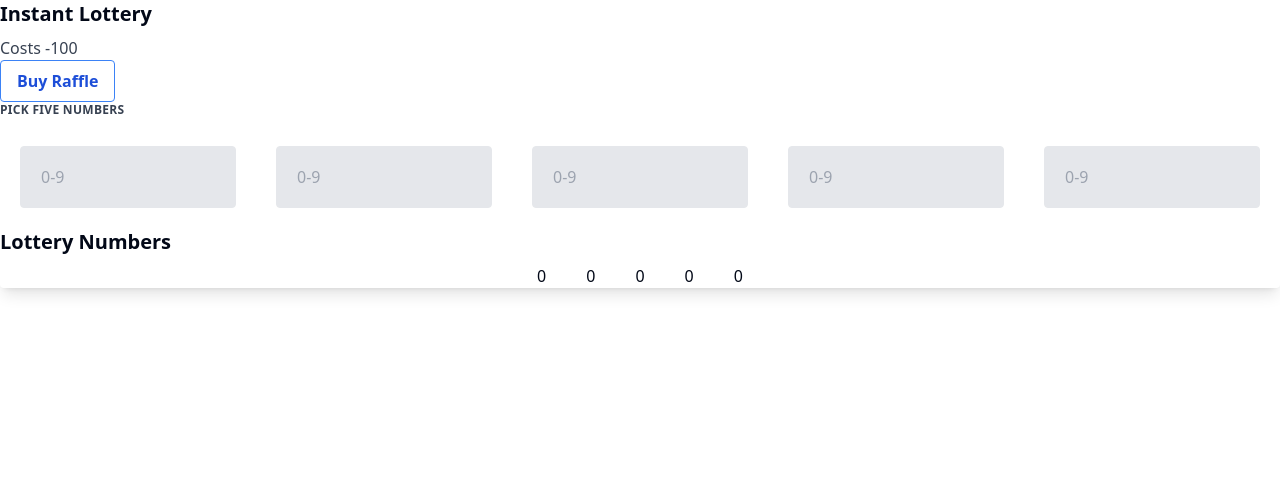
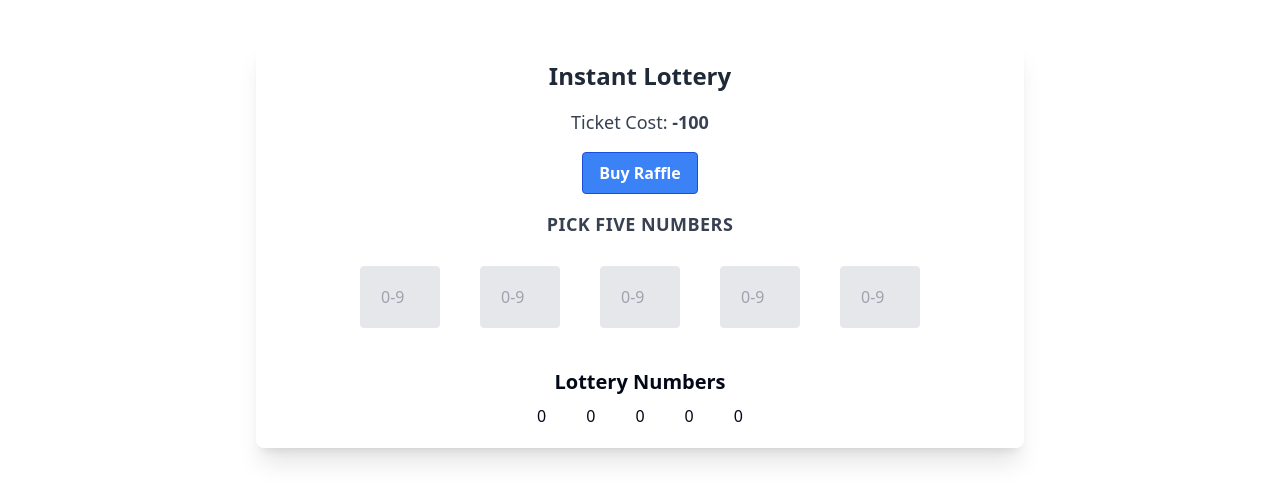
Before and after one commit to zolinthecow/hackwithapro, a Next.js app: page /RedeemRaffle in a window 1280 px wide. Shown: the top 502 px of the page. Built offline with nearby package versions, Linux system fonts and the light colour scheme; no server answers; the database is empty.

Commit message:
style raffly thing

```diff
--- a/app/RedeemRaffle/page.tsx
+++ b/app/RedeemRaffle/page.tsx
@@ -20,15 +20,17 @@ function RaffleGame({setInputOne, setInputTwo, setInputThree, setInputFour, setI
     }
 
     return <div className="w-full">
-        <label className="block uppercase tracking-wide text-gray-700 text-xs font-bold mb-2" for="grid-zip">
+        <label className="block text-center uppercase tracking-wide text-gray-700 text-lg font-extrabold mt-4 mb-2" for="grid-zip">
             Pick Five Numbers
         </label>
+
+
         <div className="w-full flex flex-row justify-center">
-            <input onChange={(event) => handleInputChangeOne(event)} className="appearance-none block w-full bg-gray-200 text-gray-700 border border-gray-200 rounded p-5 m-5 leading-tight focus:outline-none focus:bg-white focus:border-gray-500" id="grid-zip" type="text" placeholder="0-9"></input>
-            <input onChange={(event) => handleInputChangeOne(event)} className="appearance-none block w-full bg-gray-200 text-gray-700 border border-gray-200 rounded p-5 m-5 leading-tight focus:outline-none focus:bg-white focus:border-gray-500" id="grid-zip" type="text" placeholder="0-9"></input>
-            <input onChange={(event) => handleInputChangeOne(event)} className="appearance-none block w-full bg-gray-200 text-gray-700 border border-gray-200 rounded p-5 m-5 leading-tight focus:outline-none focus:bg-white focus:border-gray-500" id="grid-zip" type="text" placeholder="0-9"></input>
-            <input onChange={(event) => handleInputChangeOne(event)} className="appearance-none block w-full bg-gray-200 text-gray-700 border border-gray-200 rounded p-5 m-5 leading-tight focus:outline-none focus:bg-white focus:border-gray-500" id="grid-zip" type="text" placeholder="0-9"></input>
-            <input onChange={(event) => handleInputChangeOne(event)} className="appearance-none block w-full bg-gray-200 text-gray-700 border border-gray-200 rounded p-5 m-5 leading-tight focus:outline-none focus:bg-white focus:border-gray-500" id="grid-zip" type="text" placeholder="0-9"></input>
+            <input onChange={(event) => handleInputChangeOne(event)} className="appearance-none block w-20 bg-gray-200 text-gray-700 border border-gray-200 rounded p-5 m-5 leading-tight focus:outline-none focus:bg-white focus:border-gray-500" id="grid-zip" type="text" placeholder="0-9"></input>
+            <input onChange={(event) => handleInputChangeOne(event)} className="appearance-none block w-20 bg-gray-200 text-gray-700 border border-gray-200 rounded p-5 m-5 leading-tight focus:outline-none focus:bg-white focus:border-gray-500" id="grid-zip" type="text" placeholder="0-9"></input>
+            <input onChange={(event) => handleInputChangeOne(event)} className="appearance-none block w-20 bg-gray-200 text-gray-700 border border-gray-200 rounded p-5 m-5 leading-tight focus:outline-none focus:bg-white focus:border-gray-500" id="grid-zip" type="text" placeholder="0-9"></input>
+            <input onChange={(event) => handleInputChangeOne(event)} className="appearance-none block w-20 bg-gray-200 text-gray-700 border border-gray-200 rounded p-5 m-5 leading-tight focus:outline-none focus:bg-white focus:border-gray-500" id="grid-zip" type="text" placeholder="0-9"></input>
+            <input onChange={(event) => handleInputChangeOne(event)} className="appearance-none block w-20 bg-gray-200 text-gray-700 border border-gray-200 rounded p-5 m-5 leading-tight focus:outline-none focus:bg-white focus:border-gray-500" id="grid-zip" type="text" placeholder="0-9"></input>
         </div>
     </div>
 }
@@ -36,7 +38,7 @@ function RaffleGame({setInputOne, setInputTwo, setInputThree, setInputFour, setI
 function LotteryView({randomOne, randomTwo, randomThree, randomFour, randomFive }: {randomOne: number; randomTwo: number, randomThree: number; randomFour: number; randomFive: number; }) {
     return (
         <div>
-            <p className="font-bold text-xl mb-2">Lottery Numbers</p>
+            <p className="font-bold text-xl mb-2 text-center">Lottery Numbers</p>
             <div className="w-full flex flex-row justify-center">
                 <div className="mx-5">{randomOne}</div>
                 <div className="mx-5">{randomTwo}</div>
@@ -104,22 +106,29 @@ function RaffleCard({cost}: {cost: number }) {
     }
 
     return (
-        <div className="w-full rounded overflow-hidden shadow-lg">
-            <div className="w-full">
-                <div className="font-bold text-xl mb-2">Instant Lottery</div>
-                <p className="text-gray-700 text-base">
-                    Costs {cost}
+        <div className="w-full rounded-lg overflow-hidden shadow-xl p-5 bg-white">
+            <div className="w-full mb-5">
+                <h1 className="font-bold text-2xl mb-4 text-center text-gray-800">Instant Lottery</h1>
+                <p className="text-gray-700 text-lg text-center mb-4">
+                    Ticket Cost: <span className="font-semibold">{cost}</span>
                 </p>
-                <button onClick={() => onClickBuyRaffle(cost, balance)} className="bg-transparent hover:bg-blue-500 text-blue-700 font-semibold hover:text-white py-2 px-4 border border-blue-500 hover:border-transparent rounded">Buy Raffle</button>
-                <RaffleGame setInputOne={setInputOne} setInputTwo={setInputTwo} setInputThree={setInputThree} setInputFour={setInputFour} setInputFive={setInputFive}></RaffleGame>
+                <button onClick={() => onClickBuyRaffle(cost, balance)}
+                        className="block mx-auto bg-blue-500 hover:bg-blue-600 text-white font-semibold py-2 px-4 border border-blue-700 rounded transition ease-in-out duration-300 transform hover:-translate-y-1">
+                    Buy Raffle
+                </button>
+                <RaffleGame setInputOne={setInputOne} setInputTwo={setInputTwo} setInputThree={setInputThree} setInputFour={setInputFour} setInputFive={setInputFive}/>
             </div>
-            <LotteryView randomOne={randomOne} randomTwo={randomTwo} randomThree={randomThree} randomFour={randomFour} randomFive={randomFive}></LotteryView>
+            <LotteryView randomOne={randomOne} randomTwo={randomTwo} randomThree={randomThree} randomFour={randomFour} randomFive={randomFive}/>
         </div>
     );
 }
 
 export default function RedeemRaffle() {
     return (
-        <RaffleCard cost={-100} />
+        <div className="flex justify-center items-center mt-10">
+            <div className="max-w-3xl w-full"> {/* Adjust the max-width as needed */}
+                <RaffleCard cost={-100} />
+            </div>
+        </div>
     );
 }
```
